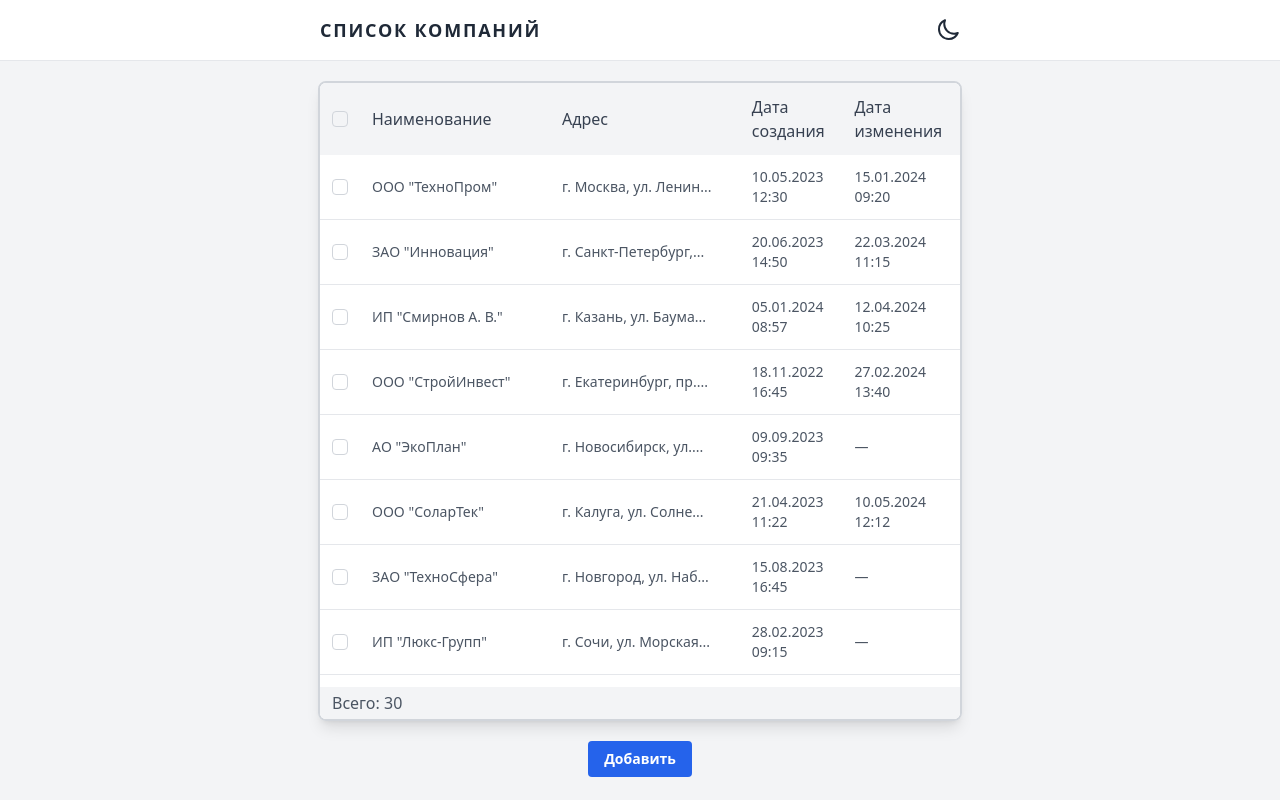
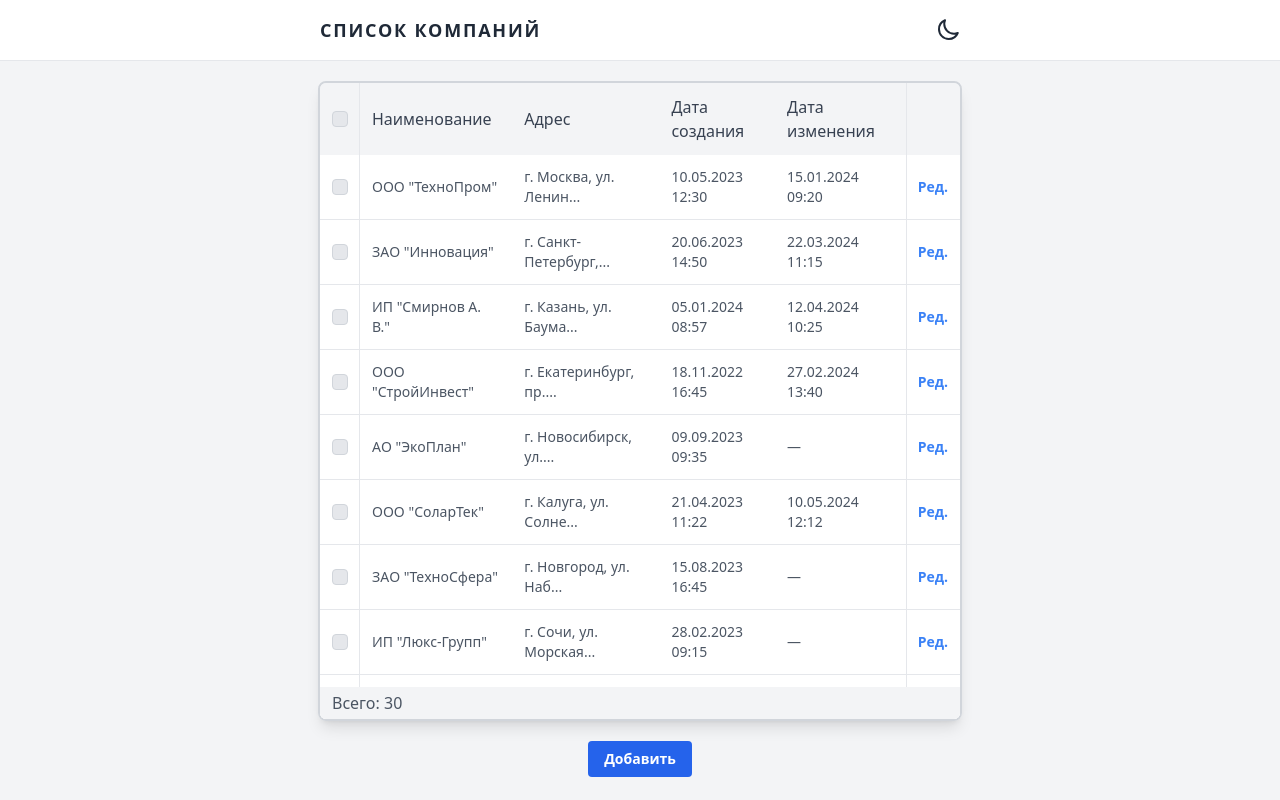
Before and after one commit to roman-pixel/list-of-companies-task, a React (Vite) app: page / in a window 1280 px wide. Built offline with nearby package versions, Linux system fonts and the light colour scheme.

Commit message:
add edit button and edit form

```diff
--- a/src/App.tsx
+++ b/src/App.tsx
@@ -18,7 +18,8 @@ function App() {
         reverseOrder={false}
         gutter={10}
         toastOptions={{
-          className: '',
+          className:
+            'bg-white text-gray-800 dark:bg-slate-700 dark:text-gray-100',
           duration: 3000,
         }}
       />
--- a/src/components/CompanyForm.tsx
+++ b/src/components/CompanyForm.tsx
@@ -5,22 +5,32 @@ import toast from 'react-hot-toast';
 import Button from '../ui/Button';
 import TextField from '../ui/TextField';
 
-import { addCompany } from '../store/companySlice';
+import { addCompany, updateCompany } from '../store/companySlice';
 
 interface ICompanyForm {
   onCloseModal?: () => void | undefined;
+  id?: number;
+  initialName?: string;
+  initialAddress?: string;
 }
 
-function CompanyForm({ onCloseModal }: ICompanyForm) {
+function CompanyForm({
+  onCloseModal,
+  id,
+  initialName = '',
+  initialAddress = '',
+}: ICompanyForm) {
   const dispatch = useDispatch();
-  const [name, setName] = useState('');
-  const [address, setAddress] = useState('');
+  const [name, setName] = useState(initialName);
+  const [address, setAddress] = useState(initialAddress);
 
   function handleSubmit(event: FormEvent<HTMLFormElement>) {
     event.preventDefault();
-    dispatch(addCompany({ name, address }));
+    dispatch(
+      id ? updateCompany({ id, name, address }) : addCompany({ name, address }),
+    );
     onCloseModal?.();
-    toast.success('Запись добавлена');
+    toast.success(`Запись ${id ? 'обновлена' : 'добавлена'}`);
   }
 
   return (
@@ -42,7 +52,7 @@ function CompanyForm({ onCloseModal }: ICompanyForm) {
           Закрыть
         </Button>
         <Button variation="primary" type="submit">
-          Добавить
+          Сохранить
         </Button>
       </div>
     </form>
--- a/src/components/CompanyHeader.tsx
+++ b/src/components/CompanyHeader.tsx
@@ -40,8 +40,9 @@ function CompanyHeader() {
 
   return (
     <tr>
-      <th className="table-header-row text-center">
-        <div className="flex items-center">
+      <th className="table-header-row sticky left-0 z-30 text-center">
+        <div className="pointer-events-none absolute inset-0 border-r border-gray-200 dark:border-slate-600"></div>
+        <div className="flex items-center justify-center">
           <Checkbox
             checked={checked}
             title={checked ? 'Снять выбор' : 'Выбрать все'}
@@ -53,6 +54,9 @@ function CompanyHeader() {
       <th className="table-header-row">Адрес</th>
       <th className="table-header-row">Дата создания</th>
       <th className="table-header-row">Дата изменения</th>
+      <th className="table-header-row sticky right-0 z-30 w-max">
+        <div className="pointer-events-none absolute inset-0 border-l border-gray-200 dark:border-slate-600"></div>
+      </th>
     </tr>
   );
 }
--- a/src/components/CompanyRow.tsx
+++ b/src/components/CompanyRow.tsx
@@ -1,6 +1,5 @@
 import { useDispatch, useSelector } from 'react-redux';
 
-import TextField from '../ui/TextField';
 import Checkbox from '../ui/Checkbox';
 import NoData from '../ui/NoData';
 
@@ -8,9 +7,11 @@ import {
   ICompany,
   IRootState,
   toggleSelectCompany,
-  updateCompany,
 } from '../store/companySlice';
-import { formatDate } from '../utils/helpers';
+import { formatDate, sliceText } from '../utils/helpers';
+import Button from '../ui/Button';
+import Modal from '../ui/Modal';
+import CompanyForm from './CompanyForm';
 
 function CompanyRow() {
   const dispatch = useDispatch();
@@ -29,31 +30,18 @@ function CompanyRow() {
     dispatch(toggleSelectCompany(id));
   }
 
-  function handleTexFiledChange(
-    e: React.ChangeEvent<HTMLInputElement>,
-    id: number,
-    field: string,
-  ) {
-    const newValue = e.target.value;
-    dispatch(
-      updateCompany({
-        id,
-        [field]: newValue,
-      }),
-    );
-  }
-
   return (
     <>
       {companies.map((company: ICompany) => (
         <tr
           key={company.id}
-          className={
-            isChecked(company.id) ? 'bg-blue-100 dark:bg-slate-950' : ''
-          }
+          className={`bg-white dark:bg-slate-800 ${isChecked(company.id) ? 'bg-sky-100 dark:bg-slate-950' : ''}`}
         >
-          <td className="table-body-row text-center">
-            <div className="flex items-center">
+          <td
+            className={`table-body-row sticky left-0 bg-white text-center shadow-xl dark:bg-slate-800 ${isChecked(company.id) ? 'bg-sky-100 dark:bg-slate-950' : ''}`}
+          >
+            <div className="pointer-events-none absolute inset-0 border-r border-gray-200 dark:border-slate-600"></div>
+            <div className="flex items-center justify-center">
               <Checkbox
                 checked={isChecked(company.id)}
                 title={isChecked(company.id) ? 'Снять выбор' : 'Выбрать'}
@@ -61,25 +49,35 @@ function CompanyRow() {
               />
             </div>
           </td>
-          <td className="table-body-row hover:bg-slate-200 dark:hover:bg-slate-900">
-            <TextField
-              variation="inline"
-              value={company.name}
-              onChange={(e) => handleTexFiledChange(e, company.id, 'name')}
-            />
-          </td>
-          <td className="table-body-row hover:bg-slate-200 dark:hover:bg-slate-900">
-            <TextField
-              variation="inline"
-              value={company.address}
-              onChange={(e) => handleTexFiledChange(e, company.id, 'address')}
-            />
-          </td>
+          <td className="table-body-row">{sliceText(company.name)}</td>
+          <td className="table-body-row">{sliceText(company.address)}</td>
           <td className="table-body-row">
             {formatDate(company.created_at) || '—'}
           </td>
           <td className="table-body-row">
             {formatDate(company?.updated_at) || '—'}
+          </td>
+          <td
+            className={`table-body-row sticky right-0 bg-white dark:bg-slate-800 ${isChecked(company.id) ? 'bg-sky-100 dark:bg-slate-950' : ''}`}
+          >
+            <div className="pointer-events-none absolute inset-0 border-l border-gray-200 dark:border-slate-600"></div>
+            <div className="flex h-full items-center justify-center">
+              <Modal>
+                <Modal.Open opens={`edit ${company.id}`}>
+                  <Button variation="inline">Ред.</Button>
+                </Modal.Open>
+                <Modal.Window
+                  name={`edit ${company.id}`}
+                  header="Изменение записи"
+                >
+                  <CompanyForm
+                    id={company.id}
+                    initialName={company.name}
+                    initialAddress={company.address}
+                  />
+                </Modal.Window>
+              </Modal>
+            </div>
           </td>
         </tr>
       ))}
--- a/src/components/CompanyTable.tsx
+++ b/src/components/CompanyTable.tsx
@@ -5,8 +5,8 @@ import TableFooter from './TableFooter';
 function CompanyTable() {
   return (
     <div className="flex items-start justify-start sm:items-center sm:justify-center">
-      <div className="max-h-[80vh] overflow-auto border-2 border-gray-300 shadow-lg sm:rounded-lg dark:border-slate-700 dark:shadow-2xl dark:shadow-cyan-700/20">
-        <table className="w-screen table-auto bg-white lg:w-[50vw] dark:bg-slate-800">
+      <div className="max-h-[70vh] overflow-auto border-2 border-gray-300 shadow-lg sm:max-h-[80vh] sm:rounded-lg dark:border-slate-700 dark:shadow-2xl dark:shadow-cyan-700/20">
+        <table className="w-screen table-auto lg:w-[50vw]">
           <thead>
             <CompanyHeader />
           </thead>
--- a/src/components/TableFooter.tsx
+++ b/src/components/TableFooter.tsx
@@ -8,10 +8,7 @@ function TableFooter() {
 
   return (
     <tr>
-      <td
-        colSpan={5}
-        className="sticky bottom-0 bg-gray-100 px-3 py-1 text-gray-600 dark:bg-gray-900 dark:text-gray-100"
-      >
+      <td colSpan={6} className="table-footer">
         Всего: {companies.length}
       </td>
     </tr>
--- a/src/index.css
+++ b/src/index.css
@@ -11,7 +11,10 @@ body {
     @apply sticky top-0 z-10 cursor-default bg-gray-100 p-3 text-left font-medium text-gray-700 dark:bg-slate-900 dark:text-gray-100;
   }
   .table-body-row {
-    @apply cursor-default border-b border-gray-200 p-3 text-sm text-gray-600 dark:border-slate-600 dark:text-gray-100;
+    @apply w-min cursor-default border-b border-gray-200 p-3 text-sm text-gray-600 dark:border-slate-600 dark:text-gray-100;
+  }
+  .table-footer {
+    @apply sticky bottom-0 z-30 bg-gray-100 px-3 py-1 text-gray-600 dark:bg-gray-900 dark:text-gray-100;
   }
 }
 
--- a/src/ui/Button.tsx
+++ b/src/ui/Button.tsx
@@ -2,37 +2,35 @@ interface IStyles {
   primary: string;
   error: string;
   secondary: string;
+  inline: string;
 }
 
-interface IButton {
+interface IButton extends React.ButtonHTMLAttributes<HTMLButtonElement> {
   variation: string;
   children: string | JSX.Element | JSX.Element[];
-  type?: 'submit' | 'reset' | 'button' | undefined;
-  onClick?: React.MouseEventHandler<HTMLButtonElement>;
 }
 
-function Button({ variation, onClick, type, children }: IButton) {
+function Button({ variation, children, ...rest }: IButton) {
   const base =
-    'flex items-center justify-center rounded px-3 py-2 text-sm font-semibold transition-all duration-200 hover:text-gray-100 active:scale-95 sm:px-4 sm:py-2 dark:hover:text-gray-200';
+    'flex items-center justify-center text-sm font-semibold transition-all duration-200 active:scale-95';
 
   const styles: IStyles = {
     primary:
       base +
-      ' bg-blue-600 hover:bg-blue-700 text-white dark:bg-blue-700  dark:hover:bg-blue-600 dark:text-gray-100',
+      ' rounded bg-blue-600 hover:bg-blue-700 text-white dark:bg-blue-700 hover:text-gray-100 dark:hover:bg-blue-600 dark:text-gray-100 dark:hover:text-gray-200 px-3 py-2 sm:px-4 sm:py-2',
     error:
       base +
-      ' bg-red-600 hover:bg-red-700 text-white dark:bg-red-700  dark:hover:bg-red-600 dark:text-gray-100',
+      ' rounded bg-red-600 hover:bg-red-700 text-white dark:bg-red-700 hover:text-gray-100 dark:hover:bg-red-600 dark:text-gray-100 dark:hover:text-gray-200 px-3 py-2 sm:px-4 sm:py-2',
     secondary:
       base +
-      ' bg-slate-500 hover:bg-slate-600 text-white dark:bg-slate-600 dark:text-gray-100 dark:hover:bg-slate-500',
+      ' rounded bg-slate-500 hover:bg-slate-600 text-white  hover:text-gray-100 dark:bg-slate-600 dark:text-gray-100 dark:hover:bg-slate-500 dark:hover:text-gray-200 px-3 py-2 sm:px-4 sm:py-2',
+    inline:
+      base +
+      ' text-blue-500 hover:text-blue-600 dark:text-sky-600 dark:hover:text-sky-700 bg-none',
   };
 
   return (
-    <button
-      type={type}
-      className={styles[variation as keyof IStyles]}
-      onClick={onClick}
-    >
+    <button className={styles[variation as keyof IStyles]} {...rest}>
       {children}
     </button>
   );
--- a/src/ui/Checkbox.tsx
+++ b/src/ui/Checkbox.tsx
@@ -12,7 +12,7 @@ function Checkbox({ checked, title, onChange }: ICheckbox) {
       title={title}
       checked={checked}
       type="checkbox"
-      className="custom-checkbox h-4 w-4 appearance-none rounded border border-gray-300 bg-transparent transition-transform duration-200 checked:bg-blue-500 focus:outline-none active:scale-90"
+      className="custom-checkbox h-4 w-4 appearance-none rounded border border-gray-300 bg-gray-200 transition-transform duration-200 checked:bg-blue-500 focus:outline-none active:scale-90 dark:bg-transparent dark:checked:bg-blue-600"
       onChange={onChange}
     />
   );
--- a/src/ui/NoData.tsx
+++ b/src/ui/NoData.tsx
@@ -1,6 +1,9 @@
 function NoData() {
   return (
-    <td colSpan={5} className="py-10 text-center font-medium text-gray-600">
+    <td
+      colSpan={6}
+      className="bg-white py-10 text-center font-medium text-gray-600 dark:bg-slate-800 dark:text-gray-200"
+    >
       Нет данных
     </td>
   );
--- a/src/ui/TextField.tsx
+++ b/src/ui/TextField.tsx
@@ -1,5 +1,4 @@
-import { ChangeEventHandler, useState } from 'react';
-import { sliceText } from '../utils/helpers';
+import { ChangeEventHandler } from 'react';
 
 interface ITextFiled {
   value: string;
@@ -14,8 +13,6 @@ interface IStyles {
 }
 
 function TextField({ value, onChange, variation, placeholder }: ITextFiled) {
-  const [isFocus, setIsFocus] = useState(false);
-
   const base =
     'w-full leading-10 placeholder:text-gray-500 dark:placeholder:text-gray-400';
 
@@ -32,9 +29,7 @@ function TextField({ value, onChange, variation, placeholder }: ITextFiled) {
       type="text"
       placeholder={placeholder}
       className={styles[variation as keyof IStyles]}
-      onFocus={() => setIsFocus(true)}
-      onBlur={() => setIsFocus(false)}
-      value={isFocus ? value : sliceText(value)}
+      value={value}
       onChange={onChange}
     />
   );
```
